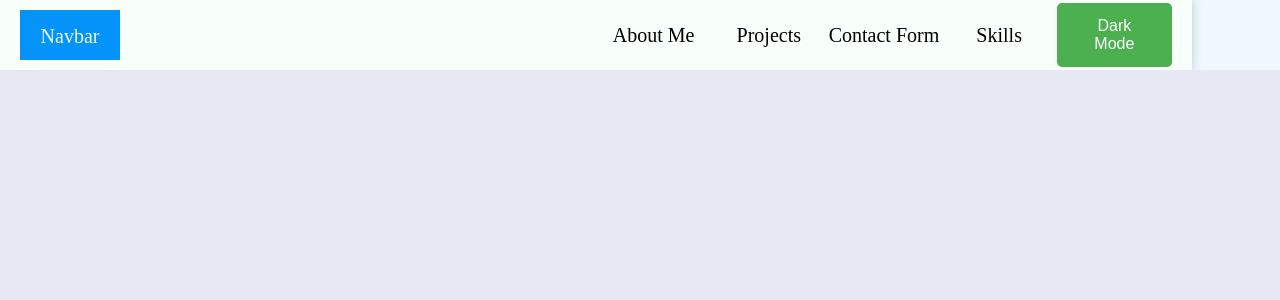
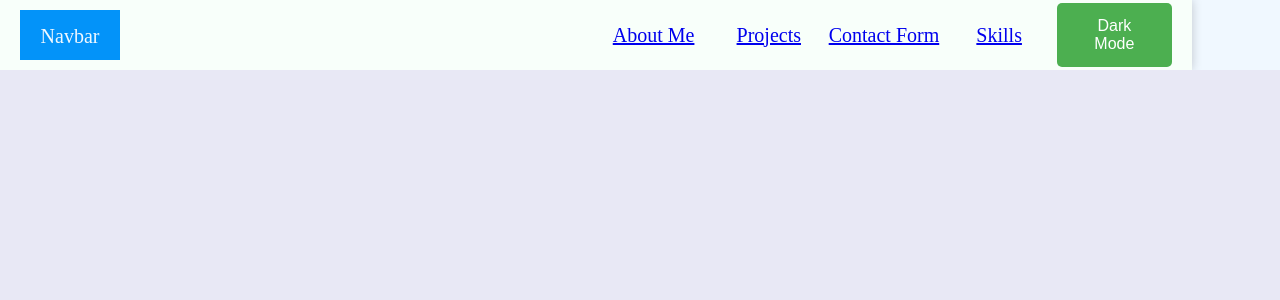
Before and after one commit to Abhinav-Desh/test2, a React (Create React App) app: page / in a window 1280 px wide. Shown: the top 300 px of the page. Built offline with nearby package versions, Linux system fonts and the light colour scheme.

Commit message:
enable routing on navbar

```diff
--- a/src/App.js
+++ b/src/App.js
@@ -6,26 +6,27 @@ import Projects from './components/Projects';
 import ContactForm from './components/ContactForm';
 import Skills from './components/skills';
 import { useEffect, useState } from 'react';
-import { BrowserRouter as Router, Route, Switch } from 'react-router-dom';
+import { BrowserRouter as Router, Route, Switch,Routes } from 'react-router-dom';
 function App() {
   const [darkMode,setDarkMode] = useState(false);
   // useEffect(()=>{
   //   setDarkMode(darkMode);
   // },[darkMode])
   return (
-    <Router>
+
     <div style={{ backgroundColor: darkMode===true ? '#282828' : 'aliceblue' }}>
       <Navbar darkmode={darkMode} setDarkMode={setDarkMode}/>
 
-    {/* switch ensures it only renders only one components at a time */}
-      <switch>
+    {/* Routes cnn be handle to this routing */}
+    {/* Routes enables conditional rendering so that it matches the path  */}
+      <Routes>
       <Route path="/aboutMe" element={<AboutMe darkmode={darkMode} setDarkMode={setDarkMode}/>}/>
       <Route path="/projects" element={<Projects darkmode={darkMode} setDarkMode={setDarkMode} />}/>
       <Route path="/contactForm" element={<ContactForm darkmode={darkMode} setDarkMode={setDarkMode} />}/>
       <Route path="/skills" element={<Skills darkmode={darkMode} setDarkMode={setDarkMode}  />}/>
-      </switch>
+      </Routes>
     </div>
-    </Router>
+
   );
 }
 
--- a/src/components/navlists.jsx
+++ b/src/components/navlists.jsx
@@ -1,6 +1,7 @@
 import { useEffect } from 'react';
 import * as React from 'react';
 import DarkMode from './DarkMode';
+import { NavLink } from 'react-router-dom';
 const Navlists = ({darkmode,setDarkMode}) => {
     //  background-color: #f8fffa;
     // useEffect(()=>{
@@ -15,10 +16,10 @@ const Navlists = ({darkmode,setDarkMode}) => {
                     </div>
                 </div>
                 <div className="left-section">
-                    <li className="list-1 nav-left-child" style={{  width: '20%',textAlign:'center',cursor: 'pointer',listStyle:'none' }}>About Me</li>
-                    <li className="list-2 nav-left-child" style={{  width: '20%',textAlign:'center',  cursor: 'pointer',listStyle:'none' }}>Projects</li>
-                    <li className="list-3 nav-left-child" style={{  width: '20%',textAlign:'center', cursor: 'pointer',listStyle:'none' }}>Contact Form</li>
-                    <li className="list-4 nav-left-child" style={{ width: '20%',textAlign:'center',  cursor: 'pointer',listStyle:'none' }}>Skills</li>
+                    <NavLink to="/aboutMe" className="list-1 nav-left-child" style={{  width: '20%',textAlign:'center',cursor: 'pointer',listStyle:'none' }}>About Me</NavLink>
+                    <NavLink to="/projects" className="list-2 nav-left-child" style={{  width: '20%',textAlign:'center',  cursor: 'pointer',listStyle:'none' }}>Projects</NavLink>
+                    <NavLink to="/contactForm" className="list-3 nav-left-child" style={{  width: '20%',textAlign:'center', cursor: 'pointer',listStyle:'none' }}>Contact Form</NavLink>
+                    <NavLink to="/skills" className="list-4 nav-left-child" style={{ width: '20%',textAlign:'center',  cursor: 'pointer',listStyle:'none' }}>Skills</NavLink>
                     <li className="list-4 nav-left-child" style={{ width: '20%',textAlign:'center',  cursor: 'pointer',listStyle:'none' }}><DarkMode  darkmode={darkmode} setDarkMode={setDarkMode} /></li>
                 </div>
             </div>
```
